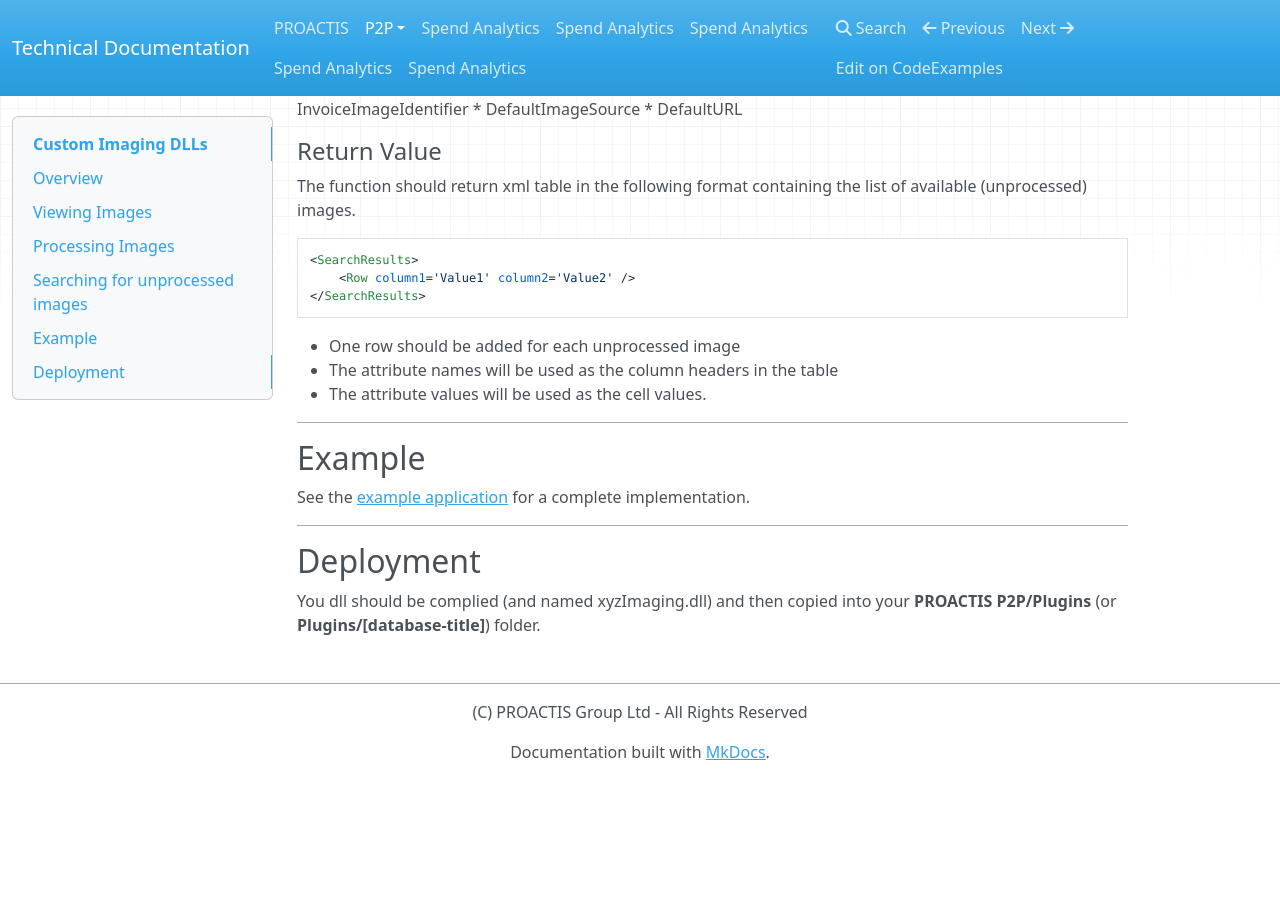
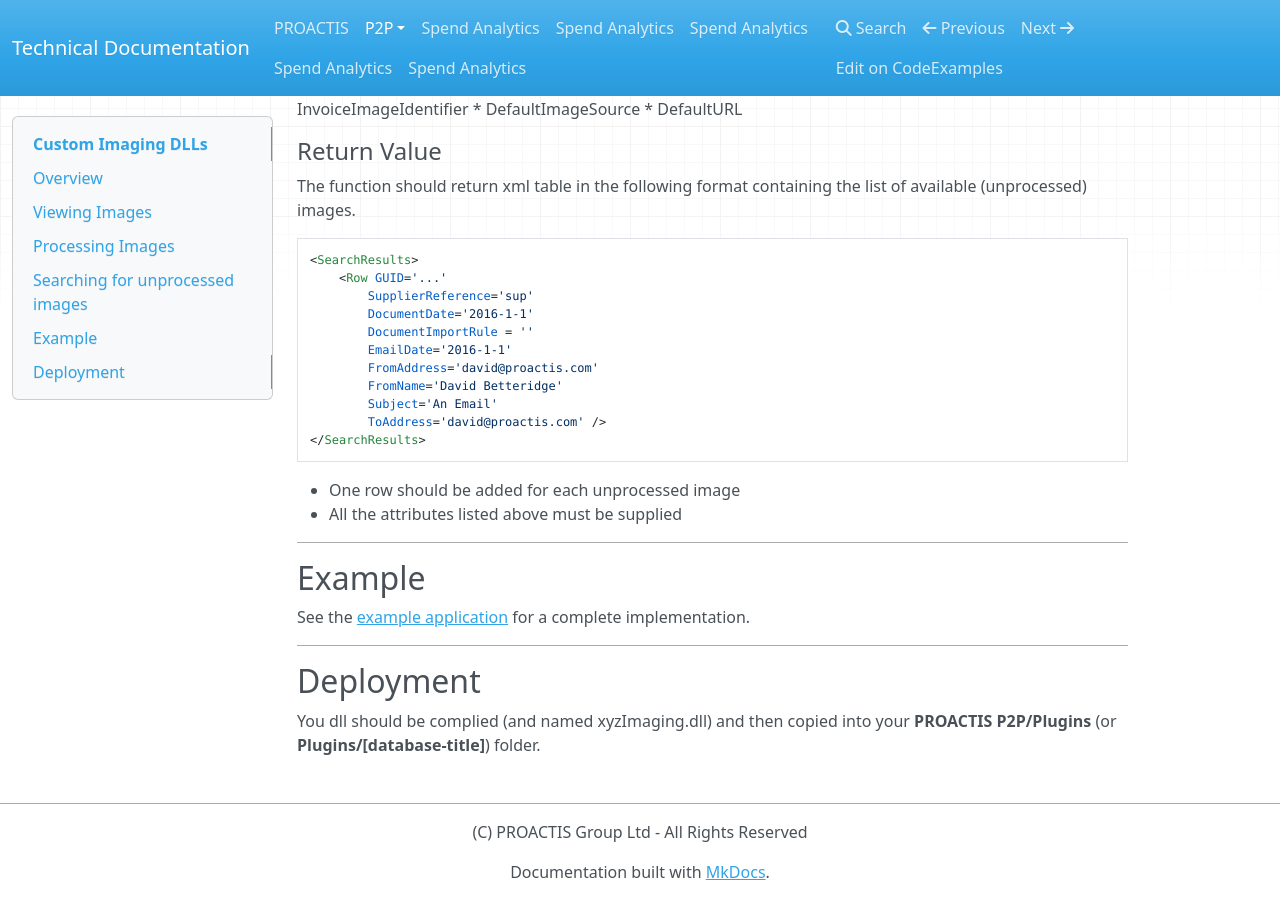
Before and after one commit to proactis-documentation/documentation-source, an MkDocs documentation site: the page built from docs/p2p/customimaging.md, in a window 1280 px wide and 900 px high, scrolled down 9190 px. Built offline with MkDocs 1.6.1, drawn with Linux system fonts in a browser that asks for light colours; nearby versions of some CDN libraries; old or Windows-style settings are respelled for this version of MkDocs; before the commit the page ends 9970 px from its top, so only the background shows below that.

Commit message:
CustomImaging_Search

````diff
--- a/docs/p2p/customimaging.md
+++ b/docs/p2p/customimaging.md
@@ -399,13 +399,20 @@ The function should return xml table in the following format containing the list
 
 ```xml
 <SearchResults>
-    <Row column1='Value1' column2='Value2' />
+    <Row GUID='...'
+        SupplierReference='sup'
+        DocumentDate='2016-1-1'
+        DocumentImportRule = ''
+        EmailDate='2016-1-1'
+        FromAddress='david@proactis.com'
+        FromName='David Betteridge'
+        Subject='An Email'
+        ToAddress='david@proactis.com' />
 </SearchResults>
 ```
 
 * One row should be added for each unprocessed image
-* The attribute names will be used as the column headers in the table
-* The attribute values will be used as the cell values.
+* All the attributes listed above must be supplied
 
 ---
 
````
